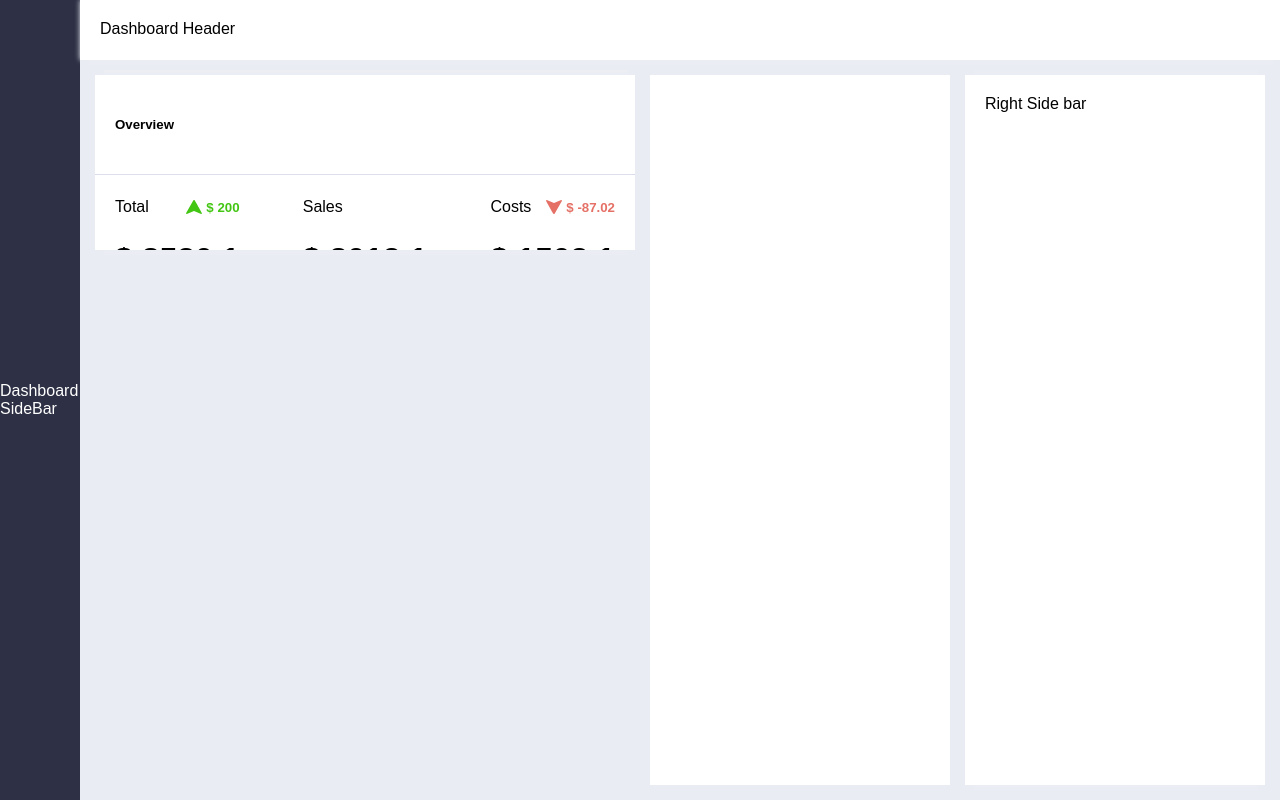
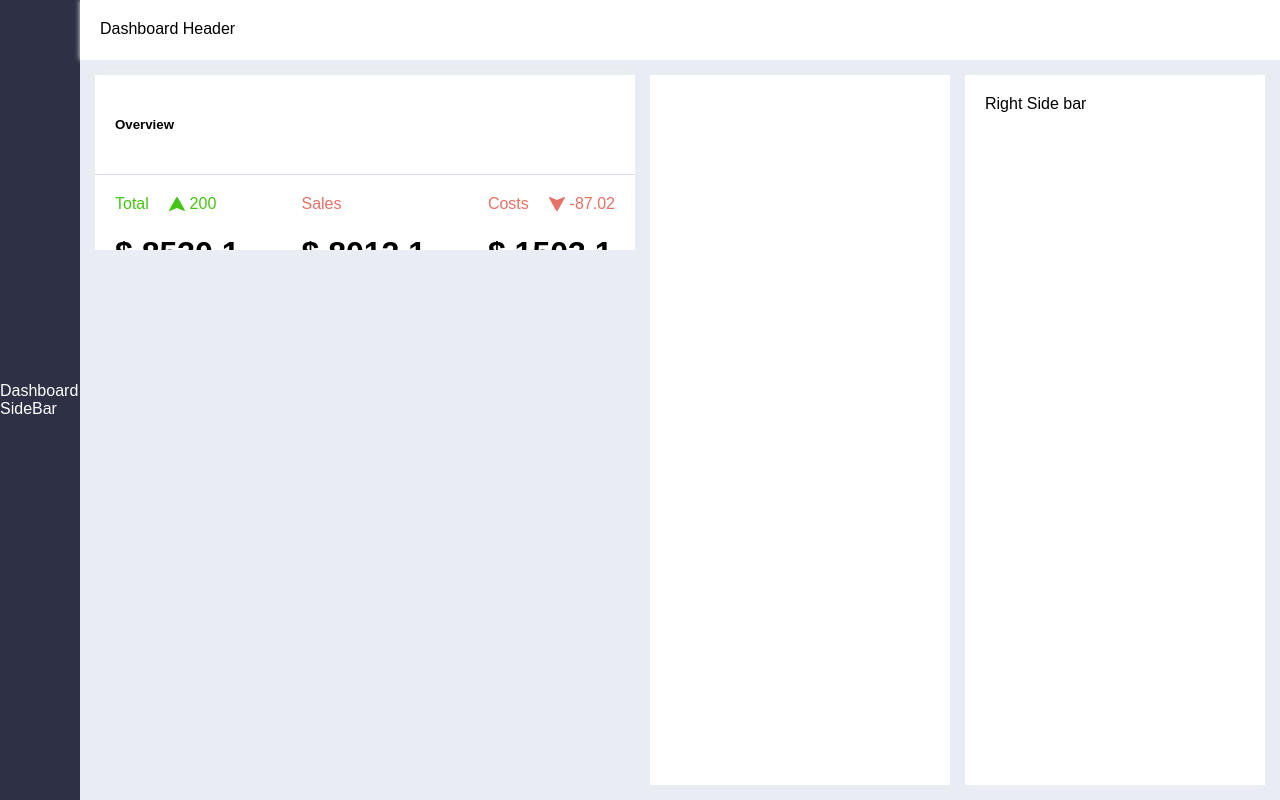
Before and after one commit to react-athens/storybook, a React app in the folder storybook/: page / in a window 1280 px wide. Built offline with nearby package versions, Linux system fonts and the light colour scheme.

Commit message:
Clean code

```diff
--- a/storybook/src/App.js
+++ b/storybook/src/App.js
@@ -2,15 +2,12 @@ import React, { Component } from 'react';
 
 import logo from './logo.svg';
 import Dashboard from './components/Dashboard'
-import Panel, { PanelHeader } from './components/Panel'
-import Typography from './components/Typography'
+import Panel from './components/Panel'
 import Colors from './components/Color/colors'
-import Statistics from './components/Statistics'
 import Page1 from './pages/Page1'
 
 class App extends Component {
   render() {
-
     return (
       <div style={{ height: '100%', backgroundColor: Colors.shade5 }}>
         <Dashboard.Container>
--- /dev/null
+++ b/storybook/src/components/StatisticsDemo/index.js
@@ -0,0 +1,20 @@
+import React from "react"
+
+import Colors from '../Color/colors.js'
+import TextWithIcon from '../TextWithIcon'
+import Typography from '../Typography'
+import Icon from '../Icon'
+
+export default ({ label, difference, total }) => {
+  const color = difference >= 0 ? Colors.green : Colors.red
+  const icon = difference >= 0 ? <Icon.Up /> : <Icon.Down />
+  return (
+    <div>
+      <div style={{ display: 'flex', flexDirection: 'row', color }}>
+        <div style={{ marginRight: 20 }} ><Typography.Label>{label}</Typography.Label></div>
+        {difference != null && <TextWithIcon icon={icon} text={difference} />}
+      </div>
+      <div><Typography.Header1>{`$ ${total}`}</Typography.Header1> </div>
+    </div >
+  )
+}
```
Also changed, not shown: storybook/src/components/StatisticsDemo/stories.js (added, +18 -0 lines), storybook/src/pages/Page1.js (+2 -6 lines).
